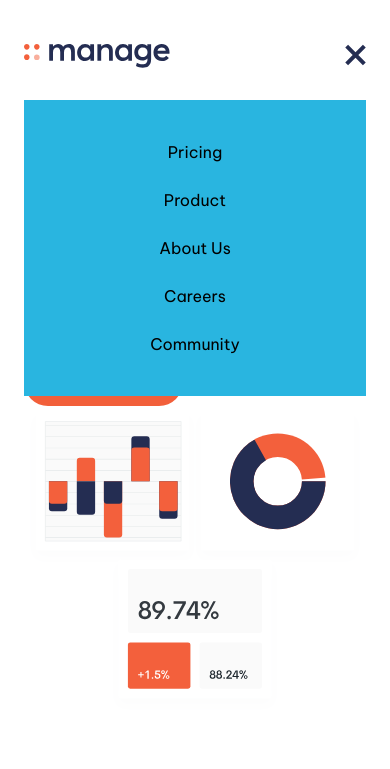
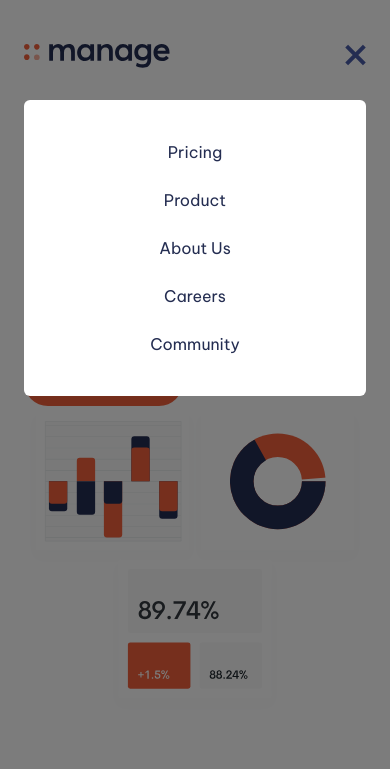
Before and after one commit to mide-dev/Manage-landing, a website: page index.html in a window 390 px wide. Both pictures are taken after a click on the button 353 px from the left and 53 px from the top of the page. Shown: the top 769 px of the page. Drawn offline with Linux system fonts and the light colour scheme.

Commit message:
feat:add backgound overlay when mobile menu active

```diff
--- a/index.html
+++ b/index.html
@@ -8,11 +8,11 @@
     <title>Manage Landing</title>
   </head>
   <body>
-    <header class="section | pt-11">
+    <header class="main-header section | pt-11">
       <div class="container">
         <div class="flex items-start lg:items-center justify-between relative">
           <img src="images/logo.svg" />
-          <button class="mobile-nav | block lg:hidden">
+          <button class="mobile-nav | block relative z-10 lg:hidden">
             <img
               class="icon-hamburger"
               alt=""
@@ -24,16 +24,19 @@
               src="images/icon-close.svg"
             />
           </button>
+
           <nav
             class="nav-wrapper | hidden absolute top-14 w-full lg:w-auto lg:block lg:static"
           >
+            <!-- prettier-ignore -->
             <ul
-              class="nav-menu | flex flex-col items-center p-10 lg:flex-row lg:gap-x-8 list-none"
+              class="nav-menu | flex flex-col items-center p-10 lg:flex-row lg:gap-x-8 list-none text-customBlue
+              before:content-[''] before:block before:absolute before:z-10 before:inset-0 before:bg-white before:rounded-md lg:before:hidden"
             >
-              <li class="z-10 mb-6"><a href="#">Pricing</a></li>
-              <li class="z-10 mb-6"><a href="#">Product</a></li>
-              <li class="z-10 mb-6"><a href="#">About Us</a></li>
-              <li class="z-10 mb-6"><a href="#">Careers</a></li>
+              <li class="z-10 mb-6 lg:mb-0"><a href="#">Pricing</a></li>
+              <li class="z-10 mb-6 lg:mb-0"><a href="#">Product</a></li>
+              <li class="z-10 mb-6 lg:mb-0"><a href="#">About Us</a></li>
+              <li class="z-10 mb-6 lg:mb-0"><a href="#">Careers</a></li>
               <li class="z-10"><a href="#">Community</a></li>
             </ul>
           </nav>
--- a/main.js
+++ b/main.js
@@ -2,6 +2,7 @@ const mobileNavMenu = document.querySelector(".mobile-nav");
 const hamburgerIcon = document.querySelector(".icon-hamburger");
 const closeIcon = document.querySelector(".icon-close");
 const navWrapper = document.querySelector(".nav-wrapper");
+const mainHeader = document.querySelector(".main-header");
 
 mobileNavMenu.addEventListener("click", () => {
   hamburgerIcon.classList.toggle("hidden");
@@ -10,4 +11,6 @@ mobileNavMenu.addEventListener("click", () => {
   hamburgerIcon.classList.contains("hidden")
     ? navWrapper.classList.remove("hidden")
     : navWrapper.classList.add("hidden");
+
+  mainHeader.toggleAttribute("data-overlay");
 });
--- a/src/input.css
+++ b/src/input.css
@@ -7,6 +7,10 @@
 @layer base {
   html {
     @apply font-beVietnam;
+  }
+
+  body {
+    position: relative;
   }
 
   h1 {
@@ -57,13 +61,14 @@
     @apply px-8 py-3 rounded-full bg-white font-bold text-customOrange hover:opacity-60;
   }
 
-  /* Mobile Nav */
-  .nav-menu::before {
+  .main-header[data-overlay]::before {
     content: "";
     display: block;
-    position: absolute;
+    position: fixed;
+    background-color: rgba(0, 0, 0, 0.514);
+    inset: 0;
+    width: 100%;
+    height: 100%;
     z-index: 5;
-    inset: 0;
-    background-color: rgb(41, 181, 224);
   }
 }
```
Also changed, not shown: dist/output.css.
